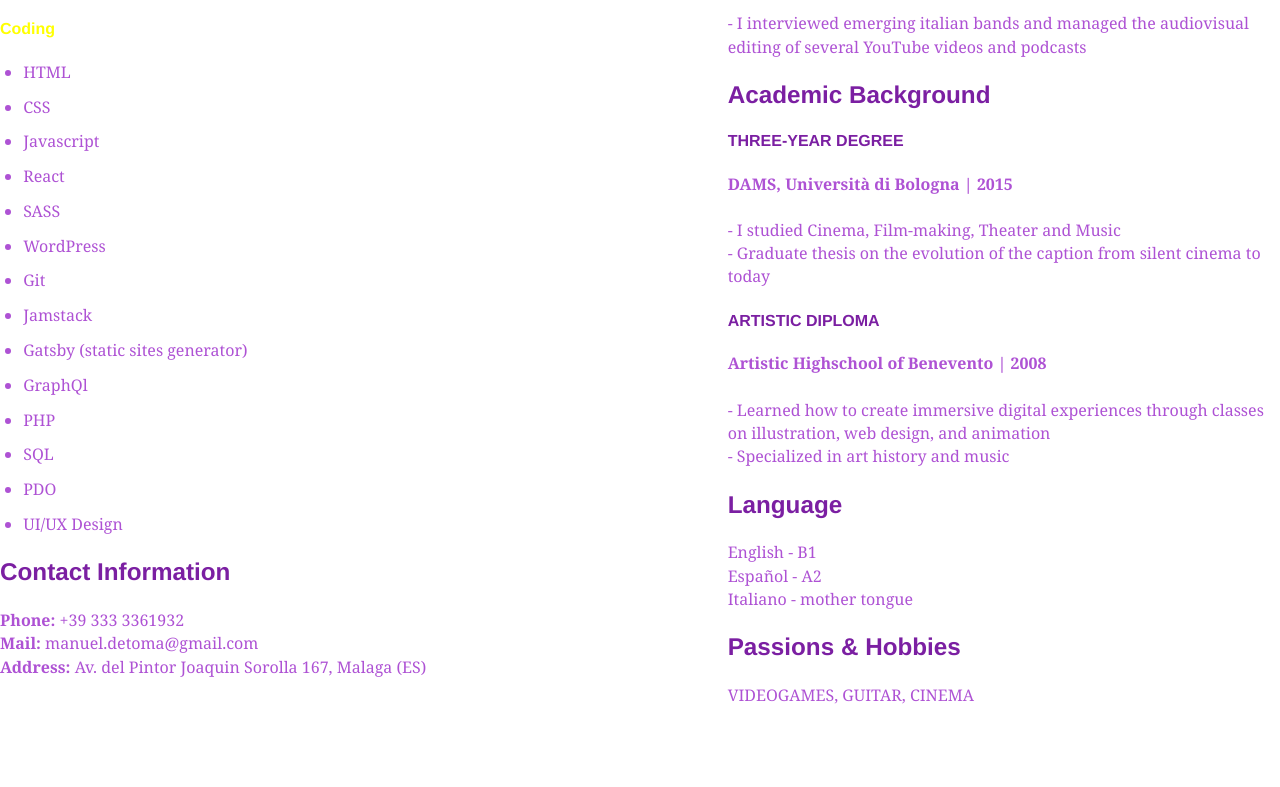
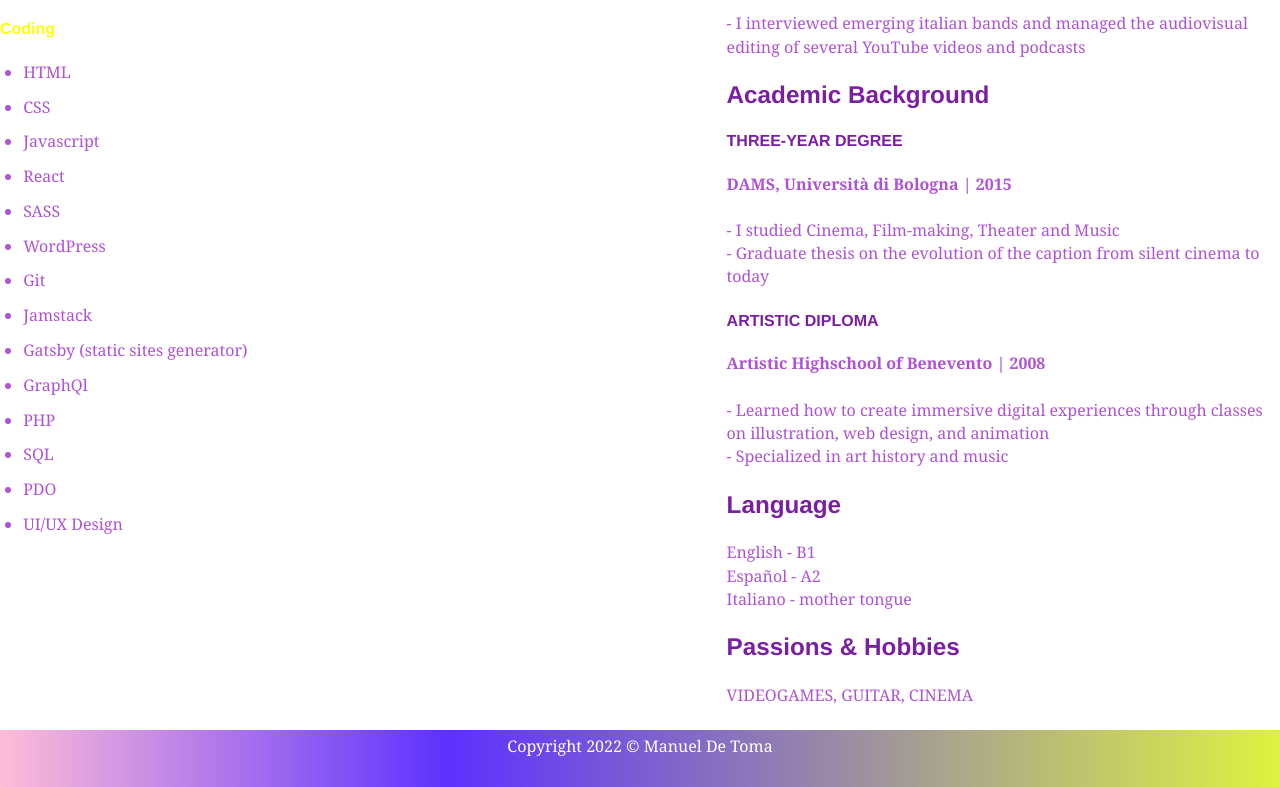
Before and after one commit to Raist90/resume, a Gatsby site: page / in a window 1280 px wide. Shown: the part 618-1405 px from the top of the page. Before the commit the page ends 1348 px from the top, so only its background shows below. Built offline with nearby package versions, Linux system fonts and the light colour scheme; Gatsby itself is replaced by a stand-in of ours.

Commit message:
added footer

```diff
--- /dev/null
+++ b/src/components/css/footer.module.css
@@ -0,0 +1,14 @@
+/* footer */
+.footer {
+    left: 0;
+    width: 100%;
+    padding: 5px 0;
+    text-align: center;
+    background: rgb(255,188,215);
+    background: linear-gradient(90deg, rgba(255,188,215,1) 0%, rgba(93,49,255,1) 35%, rgba(221,242,64,1) 100%);
+    color: #fff;
+}
+
+    .copyright-text {
+        margin: 0;
+    }
--- /dev/null
+++ b/src/components/footer.js
@@ -0,0 +1,18 @@
+// import statements
+import * as React from "react"
+import {
+    footer,
+    copyrightText
+} from "../components/css/footer.module.css"
+
+const Footer = () => {
+  return (
+    <div className={footer}>
+        <p className={copyrightText}>
+            Copyright 2022 © Manuel De Toma
+        </p>
+    </div>
+  )
+}
+
+export default Footer
--- a/src/components/layout.js
+++ b/src/components/layout.js
@@ -3,6 +3,7 @@ import * as React from "react"
 import {
     wrapper
 } from "./css/layout.module.css"
+import Footer from "../components/footer"
 
 const Layout = ({pageTitle, children}) => {
   return (
@@ -11,6 +12,7 @@ const Layout = ({pageTitle, children}) => {
         <main className={wrapper}>
             {children}
         </main>
+        <Footer />
     </div>
   )
 }
--- a/src/components/left-section.js
+++ b/src/components/left-section.js
@@ -31,7 +31,7 @@ const LeftSection = () => {
           <h4 className={yellow}>Web Developer</h4>
           <p>born on 30/05/1990 in Benevento, Italy</p>
           <h2 className={purple}>Personal Profile</h2>
-          <p>I am an experienced web developer interested in projects that require both creative and analytical thinking, and I prioritize user experience in my work.</p>
+          <p>I am an experienced web developer interested in projects that require both creative and analytical thinking, and I prioritize user experience in my work</p>
           <h2 className={purple}>Technical Skills</h2>
           <h4 className={`${yellow} ${fixMargin}`}>
             Coding
@@ -80,12 +80,6 @@ const LeftSection = () => {
               UI/UX Design
             </li>
           </ul>
-          <h2 className={purple}>Contact Information</h2>
-          <p>
-            <strong>Phone:</strong> +39 333 3361932 <br />
-            <strong>Mail:</strong> manuel.detoma@gmail.com <br />
-            <strong>Address:</strong> Av. del Pintor Joaquin Sorolla 167, Malaga (ES)
-          </p>
         </div>
       </section>
   )
--- a/src/components/right-section.js
+++ b/src/components/right-section.js
@@ -18,7 +18,7 @@ const RightSection = () => {
           <p><strong>I Sarti del Web | May 2018 - present</strong></p>
           <p>
             - I realized 50+ websites <br />
-            - I built several marketing automations and campaigns with Infusionsoft Keap and Active Campaign.
+            - I built several marketing automations and campaigns with Infusionsoft Keap and Active Campaign
           </p>
           <h4 className={`${purple} ${uppercase}`}>Web Developer</h4>
           <p><strong>UpBrain | February 2016 - May 2018</strong></p>
```
